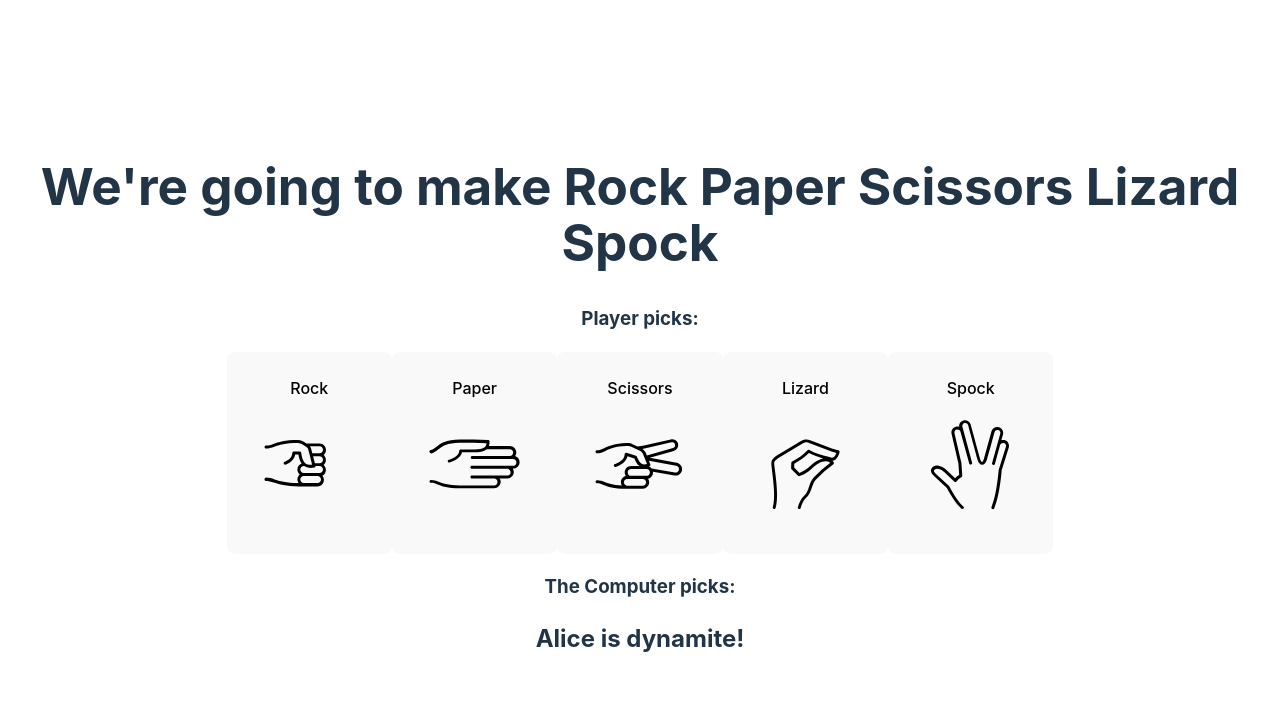
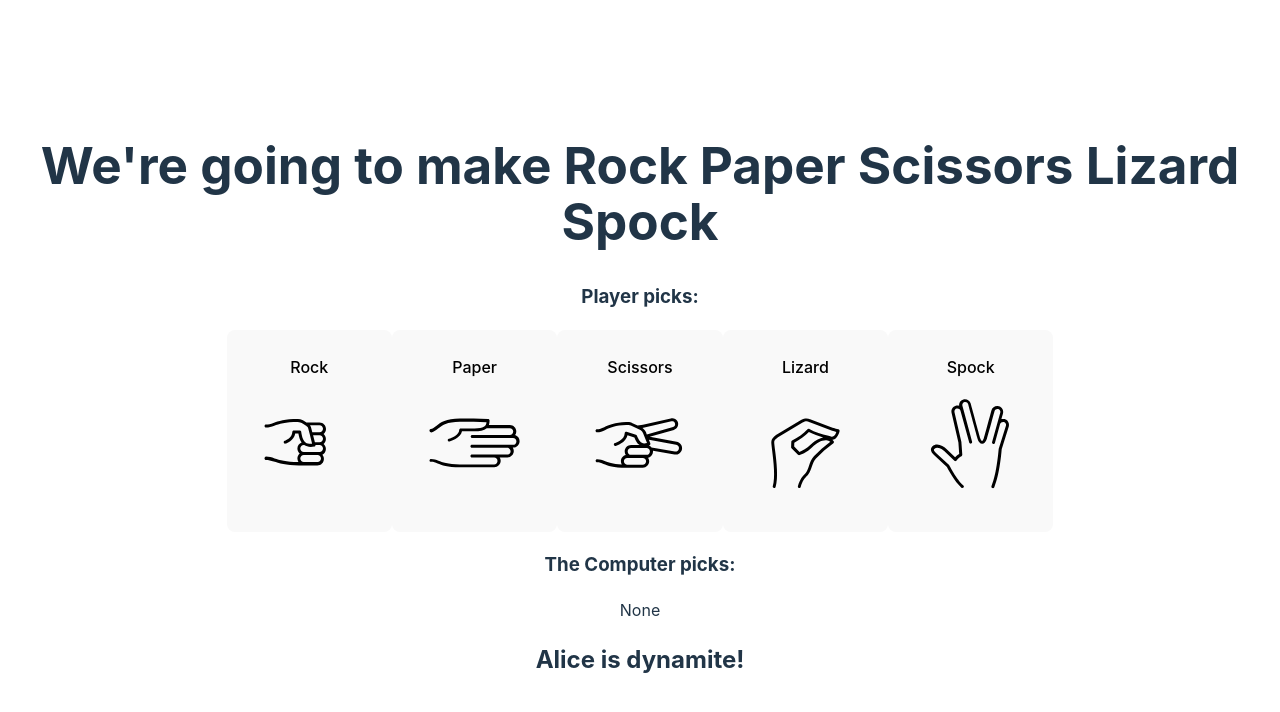
Before and after one commit to caro-turnbull/RockPaperScissorsLizardSpock, a React (Vite) app: page / in a window 1280 px wide. Shown: the top 712 px of the page. Built offline with nearby package versions, Linux system fonts and the light colour scheme.

Commit message:
fix provider bug

```diff
--- a/src/Components/ComputerPick.jsx
+++ b/src/Components/ComputerPick.jsx
@@ -1,14 +1,14 @@
 import { useState, useContext } from 'react';
-import DataProvider from '../Providers/dataProvider';
+import { DataContext } from '../Providers/dataProvider';
 
 
 function CompPick() {
-  const compPick = useContext(DataProvider);
+  const { compChoice } = useContext(DataContext);
 
   return (
     <>
       <h3>The Computer picks:</h3>
-      <p>{compPick}</p>
+      <p>{compChoice}</p>
       <h2>Alice is dynamite!</h2>
     </>
   );
--- a/src/Providers/dataProvider.jsx
+++ b/src/Providers/dataProvider.jsx
@@ -6,15 +6,15 @@ export const DataContext = createContext();
 export default function DataProvider(props) {
 
   //states
-  const [compPick, setCompPick] = useState('None');
-  const [userPick, setUserPick] = useState('Rock');
+  const [compChoice, setcompChoice] = useState('None');
+  const [userChoice, setUserChoice] = useState('Rock');
   const [game, setGame] = useState(options5);
   const [result, setResult] = useState('');
   console.log("game in the provider", game);
 
   const providerData = {
-    compPick,
-    userPick,
+    compChoice,
+    userChoice,
     game,
     result
   };
```
